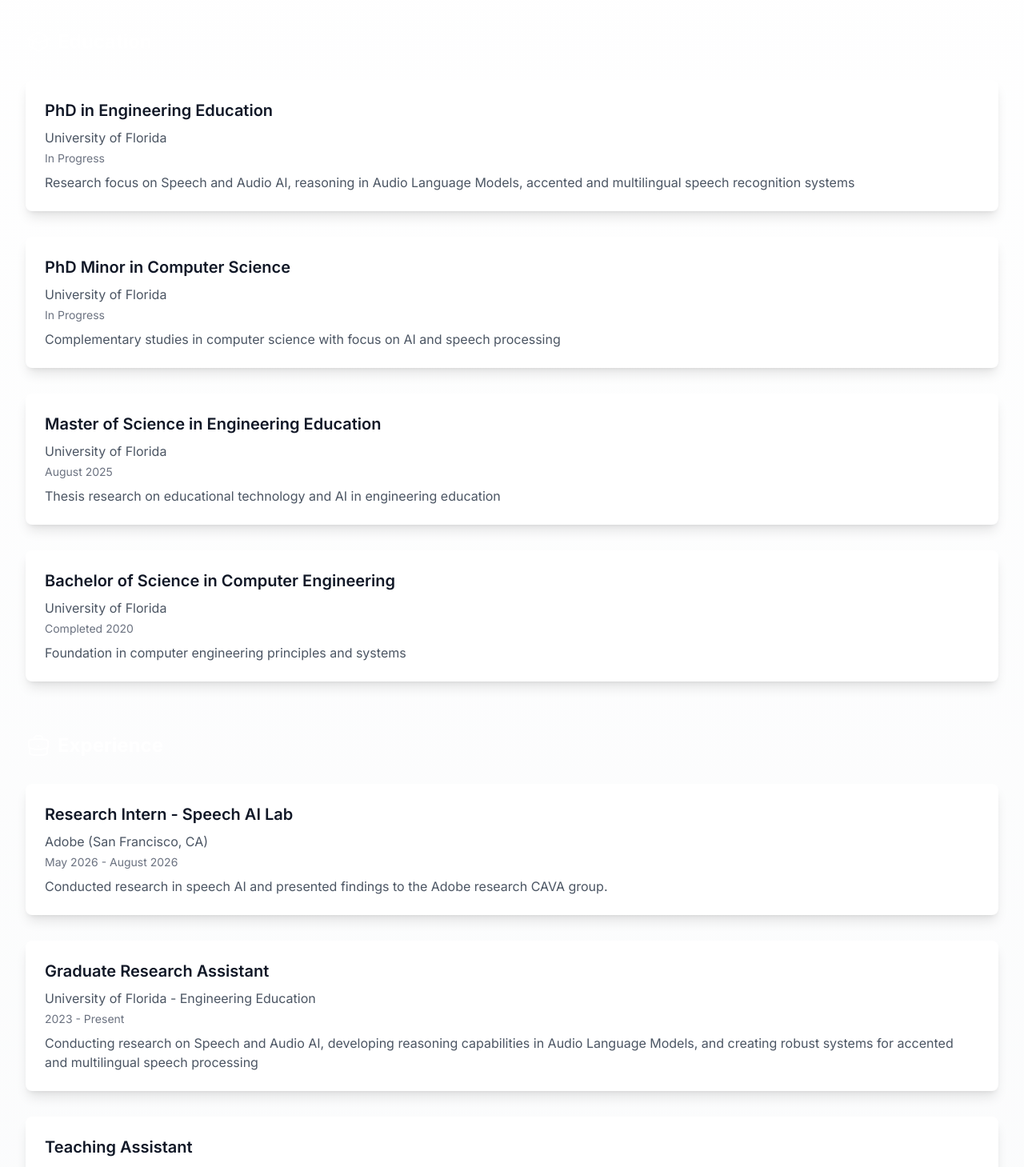
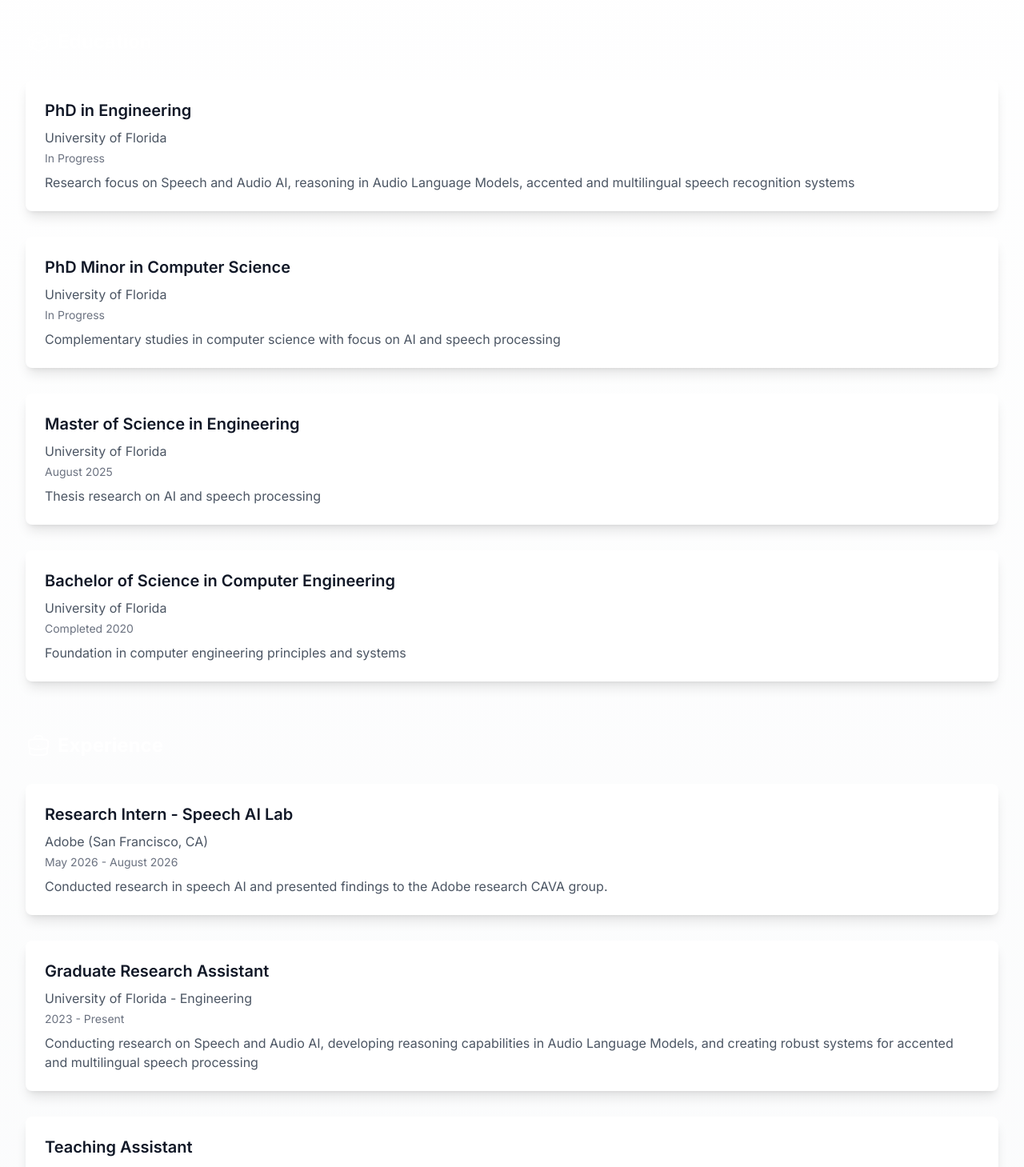
Before and after one commit to unruli/Portfolio-website, a Next.js app: page /about in a window 1280 px wide. Shown: the part 340-1799 px from the top of the page at 80% size. Built offline with nearby package versions, Linux system fonts and the light colour scheme.

Commit message:
Remove engineering education references

```diff
--- a/src/app/about/page.tsx
+++ b/src/app/about/page.tsx
@@ -12,7 +12,7 @@ import {
 
 const education = [
   {
-    degree: 'PhD in Engineering Education',
+    degree: 'PhD in Engineering',
     institution: 'University of Florida',
     status: 'In Progress',
     description: 'Research focus on Speech and Audio AI, reasoning in Audio Language Models, accented and multilingual speech recognition systems',
@@ -24,10 +24,10 @@ const education = [
     description: 'Complementary studies in computer science with focus on AI and speech processing',
   },
   {
-    degree: 'Master of Science in Engineering Education',
+    degree: 'Master of Science in Engineering',
     institution: 'University of Florida',
     status: 'August 2025',
-    description: 'Thesis research on educational technology and AI in engineering education',
+    description: 'Thesis research on AI and speech processing',
   },
   {
     degree: 'Bachelor of Science in Computer Engineering',
@@ -46,7 +46,7 @@ const experience = [
   },
   {
     title: 'Graduate Research Assistant',
-    institution: 'University of Florida - Engineering Education',
+    institution: 'University of Florida - Engineering',
     period: '2023 - Present',
     description: 'Conducting research on Speech and Audio AI, developing reasoning capabilities in Audio Language Models, and creating robust systems for accented and multilingual speech processing',
   },
@@ -115,7 +115,7 @@ export default function About() {
             About Me
           </h1>
           <p className="text-xl text-white max-w-3xl mx-auto">
-            I am a PhD student in Engineering Education with a minor in Computer Science at the University of Florida. My research focuses on Speech and Audio AI, reasoning in Audio Language Models, and developing robust systems for accented and multilingual speech processing.
+            I am a PhD student in Engineering with a minor in Computer Science at the University of Florida. My research focuses on Speech and Audio AI, reasoning in Audio Language Models, and developing robust systems for accented and multilingual speech processing.
           </p>
         </motion.div>
 
--- a/src/app/layout.tsx
+++ b/src/app/layout.tsx
@@ -8,7 +8,7 @@ const inter = Inter({ subsets: ['latin'] })
 
 export const metadata: Metadata = {
   title: 'Chibuzor Okocha - PhD Student',
-  description: 'PhD student in Engineering Education at University of Florida. Research in Speech and Audio AI, reasoning in Audio Language Models, and accented multilingual speech processing.',
+  description: 'PhD student in Engineering at University of Florida. Research in Speech and Audio AI, reasoning in Audio Language Models, and accented multilingual speech processing.',
 }
 
 export default function RootLayout({
--- a/src/app/page.tsx
+++ b/src/app/page.tsx
@@ -227,15 +227,7 @@ export default function Home() {
                     </div>
                   </div>
 
-                  <div className="flex items-start space-x-3">
-                    <span className="text-blue-500 text-lg">🔬</span>
-                    <div>
-                      <span className="text-sm text-gray-500 dark:text-gray-400">[Oct 24]</span>
-                      <p className="text-gray-600 dark:text-gray-300 text-sm">
-                        Presented research on intercultural understanding at <span className="font-semibold">FIE 2024</span> conference.
-                      </p>
-                    </div>
-                  </div>
+
                 </div>
               </div>
             </motion.div>
--- a/src/app/projects/page.tsx
+++ b/src/app/projects/page.tsx
@@ -116,7 +116,7 @@ export default function Projects() {
             Projects
           </h1>
           <p className="text-xl text-white max-w-3xl mx-auto">
-            Research projects in engineering education, educational technology, and speech processing for learning applications.
+            Research projects in AI and speech processing for learning applications.
           </p>
         </motion.div>
 
```
Also changed, not shown: src/app/publications/page.tsx (+1 -21 lines).
